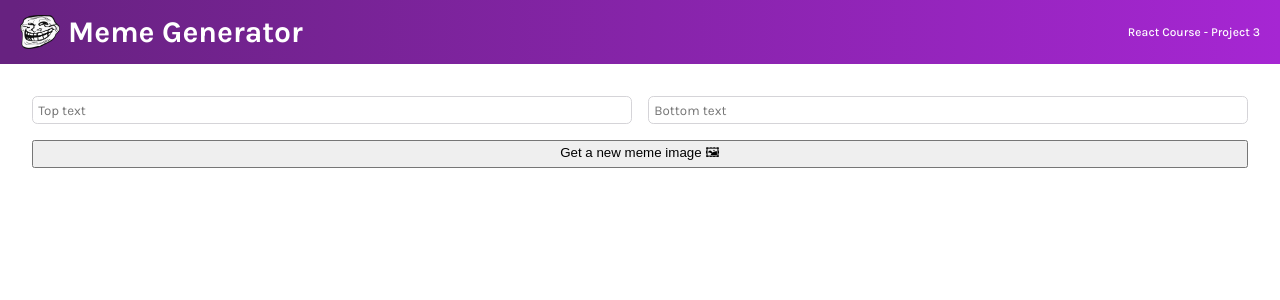
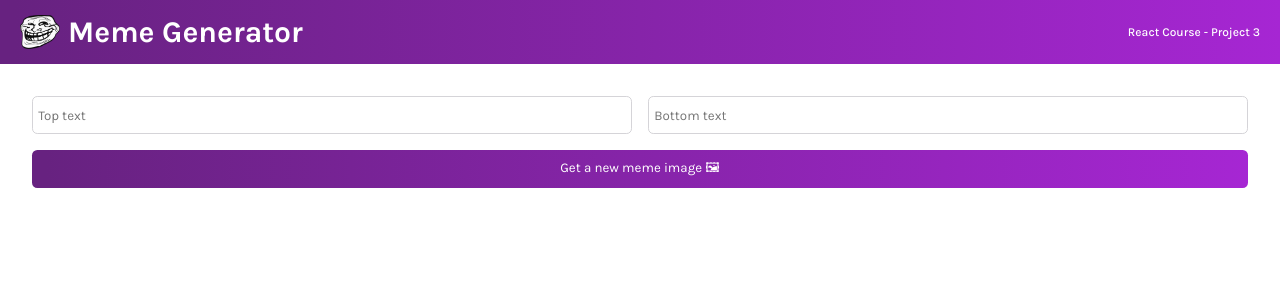
Before and after one commit to vishalicious213/meme-generator, a React (Vite) app: page / in a window 1280 px wide. Shown: the top 300 px of the page. Built offline with nearby package versions, Linux system fonts and the light colour scheme.

Commit message:
styled button

```diff
--- a/index.css
+++ b/index.css
@@ -53,7 +53,17 @@ input {
     border-radius: .33rem;
     border: 1px solid #D5D4D8;
     text-indent: .33rem;
-    padding: .25rem 0;
+    padding: .5rem 0;
+}
+
+button {
+    font-family: "Karla", sans-serif;
+    border: none;
+    border-radius: .33rem;
+    color: white;
+    background: linear-gradient(90deg, #672280 1.18%, #A626D3 100%);
+    padding: .5rem 0;
+    cursor: pointer;
 }
 
 /* MEDIA QUERIES */
```
